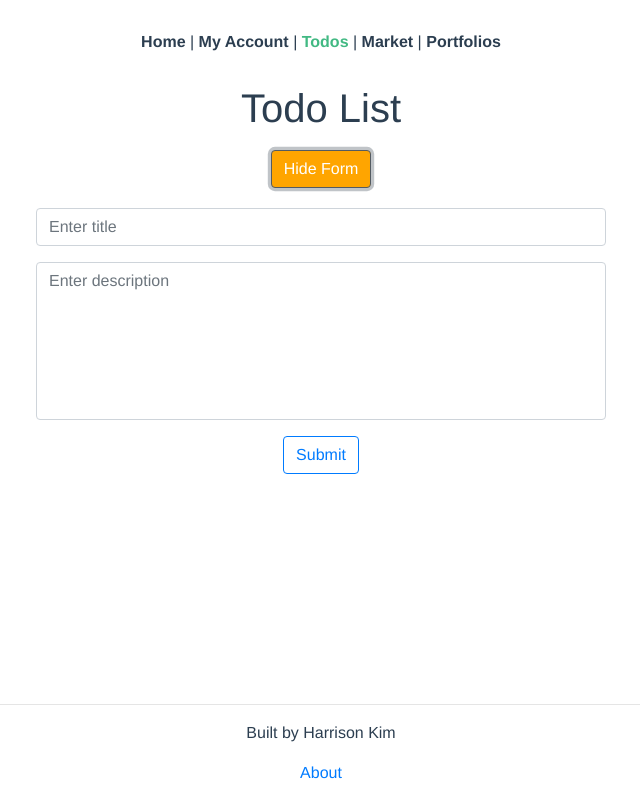
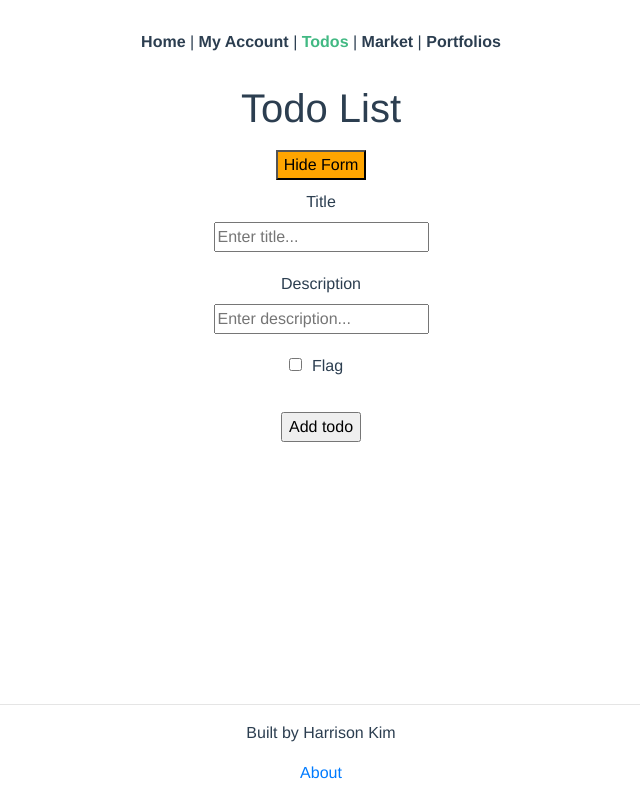
Before and after one commit to hhkimmm9/Dashboard, a Vue app in the folder frontend/: page /todos in a window 1280 px wide. Both pictures are taken after a click on the button "Add Todo". Shown: the whole page, without its empty margins (319-959 px from the left). Built offline with nearby package versions, Linux system fonts and the light colour scheme.

Commit message:
Replace bootstrap with basic CSS for TODO related components.
Plus, changed the variable name called urgent to flag. (warning: make another branch for that next time!)

```diff
--- a/frontend/src/components/Button.vue
+++ b/frontend/src/components/Button.vue
@@ -1,7 +1,7 @@
 <template>
-  <b-button @click="$emit('btn-click')" :style="{ background: color }">
+  <button @click="$emit('btn-click')" :style="{ background: color }">
     {{ text }}
-  </b-button>
+  </button>
 </template>
 
 <script>
--- a/frontend/src/store/modules/todos.js
+++ b/frontend/src/store/modules/todos.js
@@ -35,7 +35,7 @@ const actions = {
         {
           title: newTodo.title,
           description: newTodo.description,
-          urgent: newTodo.urgent,
+          flag: newTodo.flag,
         },
         config
       )
@@ -67,13 +67,11 @@ const actions = {
       .patch(
         `http://localhost:5000/api/todos/patch/${target._id}`,
         {
-          urgent: !target.urgent,
+          flag: !target.flag,
         },
         config
       )
-      .then((res) =>
-        commit('updateTodo', { ...target, urgent: !target.urgent })
-      )
+      .then((res) => commit('updateTodo', { ...target, flag: !target.flag }))
       .catch((err) => alert(err))
   },
 
--- a/frontend/src/views/todos/Todo.vue
+++ b/frontend/src/views/todos/Todo.vue
@@ -1,7 +1,7 @@
 <template>
   <div
-    @dblclick="$emit('switchUrgent', todoItem)"
-    :class="[todoItem.urgent ? 'urgent' : '', 'todo']"
+    @dblclick="$emit('switchFlag', todoItem)"
+    :class="[todoItem.flag ? 'flag' : '', 'todo']"
   >
     <h4>
       {{ todoItem.title }}
@@ -29,7 +29,7 @@ export default {
   cursor: pointer;
 }
 
-.todo.urgent {
+.todo.flag {
   border-left: 5px solid red;
 }
 
--- a/frontend/src/views/todos/TodoForm.vue
+++ b/frontend/src/views/todos/TodoForm.vue
@@ -1,33 +1,39 @@
 <template>
-  <div class="form">
-    <b-form @submit="onSubmit">
-      <b-form-group id="input-group-1" label-for="input-1">
-        <b-form-input
-          id="input-1"
+  <form @submit="onSubmit">
+    <div class="form-group">
+      <div class="input-group">
+        <label for="form-title">Title</label>
+        <input
+          type="text"
+          id="form-title"
+          placeholder="Enter title..."
           v-model="form.title"
-          placeholder="Enter title"
           required
-        ></b-form-input>
-      </b-form-group>
-
-      <b-form-group id="input-group-2" label-for="input-2">
-        <b-form-textarea
-          id="input-2"
+        />
+      </div>
+      <div class="input-group">
+        <label for="form-desc">Description</label>
+        <input
+          type="text"
+          id="form-dsec"
+          placeholder="Enter description..."
           v-model="form.description"
-          placeholder="Enter description"
-          rows="6"
-          no-resize
-          required
-        ></b-form-textarea>
-      </b-form-group>
-
-      <!-- TODO: OPTION SELECTOR: URGENT -->
-
-      <!-- TODO: DATE PICKER -->
-
-      <b-button type="submit" variant="outline-primary">Submit</b-button>
-    </b-form>
-  </div>
+          reqired
+        />
+      </div>
+      <div class="flag-group">
+        <input
+          type="checkbox"
+          id="form-flag"
+          name="form-flag"
+          value="flag"
+          v-model="form.flag"
+        />
+        <label for="form-flag">Flag</label>
+      </div>
+    </div>
+    <input type="submit" value="Add todo" />
+  </form>
 </template>
 
 <script>
@@ -41,7 +47,7 @@ export default {
       form: {
         title: '',
         description: '',
-        urgent: false,
+        flag: false,
       },
     }
   },
@@ -57,12 +63,25 @@ export default {
       this.addTodo({
         title: this.form.title,
         description: this.form.description,
-        urgent: this.form.urgent,
+        flag: this.form.flag,
       })
 
       this.form.title = ''
       this.form.description = ''
+      this.form.flag = false
     },
   },
 }
 </script>
+
+<style scoped>
+.input-group {
+  flex-direction: column;
+  align-items: center;
+  padding: 10px;
+}
+
+.flag-group > label {
+  padding: 10px;
+}
+</style>
--- a/frontend/src/views/todos/Todos.vue
+++ b/frontend/src/views/todos/Todos.vue
@@ -14,7 +14,7 @@
     <!-- <div v-for="item in allTodos" :key="item.id" id="todoList"> -->
     <div v-for="item in allTodos" :key="item.id" id="todoList">
       <Todo
-        @switchUrgent="updateThenFetch"
+        @switchFlag="updateThenFetch"
         @deleteTodo="deleteTodo"
         :todoItem="item"
       />
@@ -53,6 +53,7 @@ export default {
 
     // what other ways to rerender the list after update them?
     async updateThenFetch(target) {
+      console.log(target)
       await this.updateTodo(target)
       this.fetchTodos()
     },
```
Also changed, not shown: 2 other files (tests, documents, lock files or other folders).
